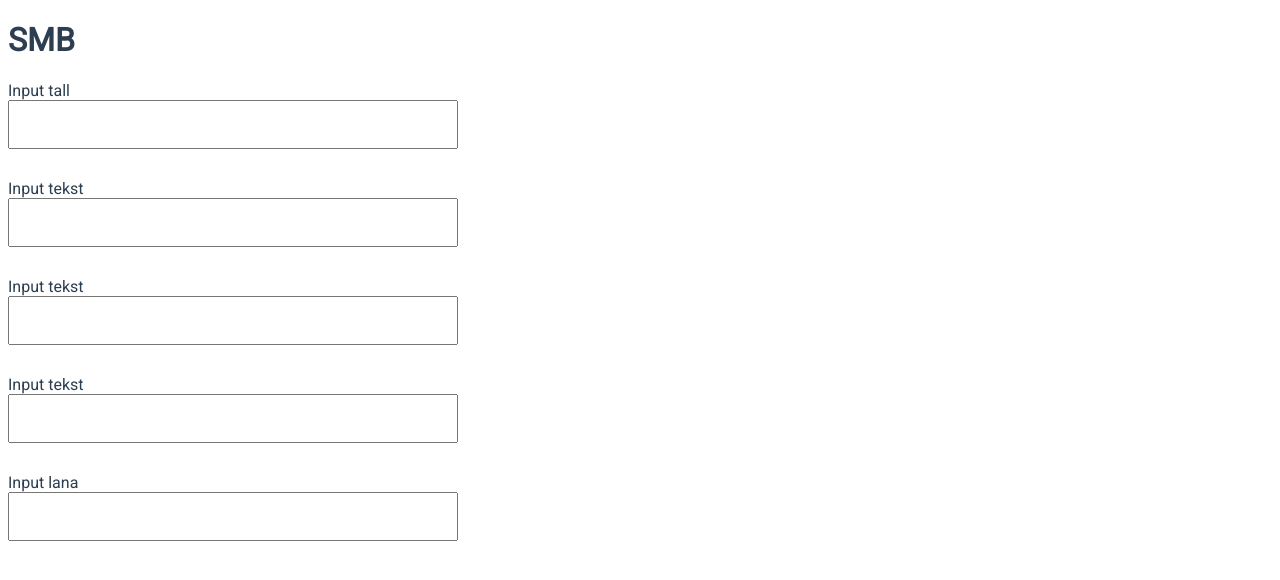
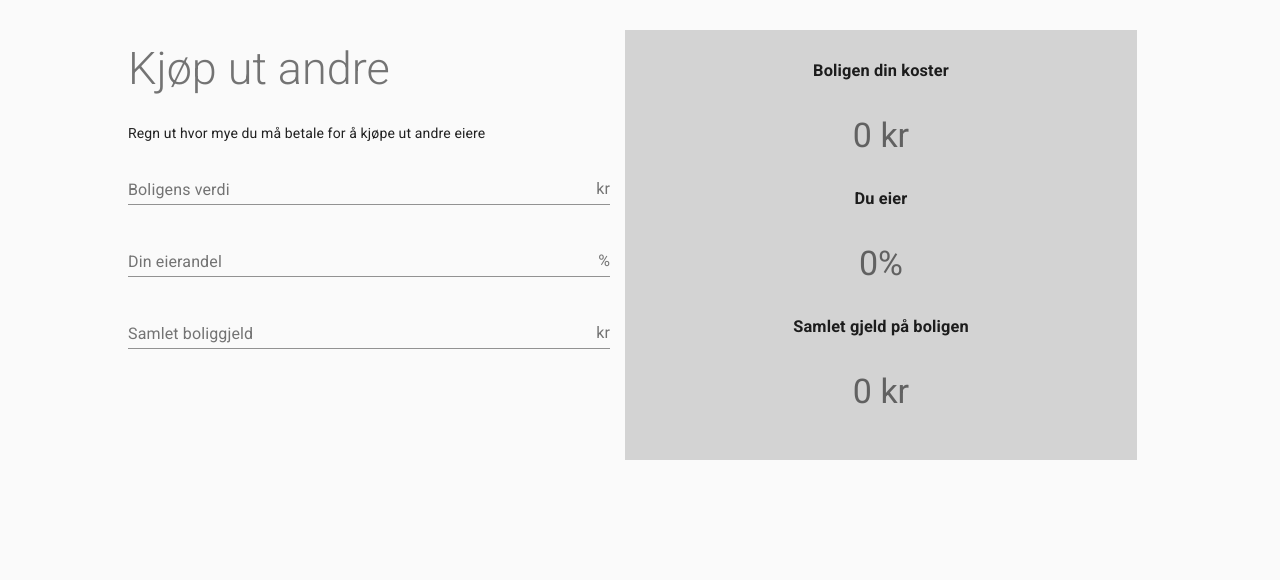
Before and after one commit to lanavu/smb-kalkulator, a Vue app: page /#/ in a window 1280 px wide. Shown: the top 580 px of the page. Built offline with nearby package versions, Linux system fonts and the light colour scheme.

Commit message:
Vue material

```diff
--- a/package.json
+++ b/package.json
@@ -10,6 +10,7 @@
   "dependencies": {
     "core-js": "^2.6.5",
     "vue": "^2.6.10",
+    "vue-material": "^1.0.0-beta-11",
     "vue-router": "^3.0.3",
     "vuex": "^3.0.1"
   },
--- a/public/index.html
+++ b/public/index.html
@@ -5,11 +5,12 @@
     <meta http-equiv="X-UA-Compatible" content="IE=edge">
     <meta name="viewport" content="width=device-width,initial-scale=1.0">
     <link rel="icon" href="<%= BASE_URL %>favicon.ico">
-    <title>smb-kalkulator</title>
+    <link rel="stylesheet" href="//fonts.googleapis.com/css?family=Roboto:100,300,400,500,700,400italic|Material+Icons">
+    <title>Breakup calculator</title>
   </head>
   <body>
     <noscript>
-      <strong>We're sorry but smb-kalkulator doesn't work properly without JavaScript enabled. Please enable it to continue.</strong>
+      <strong>We're sorry but the breakup calculator doesn't work properly without JavaScript enabled. Please enable it to continue.</strong>
     </noscript>
     <div id="app"></div>
     <!-- built files will be auto injected -->
--- a/src/App.vue
+++ b/src/App.vue
@@ -1,25 +1,33 @@
 <template>
   <div id="app">
-    <router-view />
+    <main class="main" id="main">
+      <router-view />
+    </main>
   </div>
 </template>
 
 <style lang="scss">
-@import url("https://fonts.googleapis.com/css?family=Roboto&display=swap");
+@import "styles/theme";
+@import "styles/typography";
+
 #app {
   font-family: "Roboto", "Avenir", Helvetica, Arial, sans-serif;
   -webkit-font-smoothing: antialiased;
   -moz-osx-font-smoothing: grayscale;
-  color: #2c3e50;
 }
-#nav {
-  padding: 30px;
-  a {
-    font-weight: bold;
-    color: #2c3e50;
-    &.router-link-exact-active {
-      color: #42b983;
-    }
-  }
+main {
+  display: flex;
+  justify-content: center;
+  padding: 15px;
+}
+
+input[type="number"]::-webkit-outer-spin-button,
+input[type="number"]::-webkit-inner-spin-button {
+  -webkit-appearance: none;
+  margin: 0;
+}
+
+input[type="number"] {
+  -moz-appearance: textfield;
 }
 </style>
--- a/src/components/InputField.vue
+++ /dev/null
@@ -1,48 +0,0 @@
-<template>
-  <div class="input-field">
-    <label :for="id">{{ label }}</label>
-    <input :type="inputType" :id="id" />
-  </div>
-</template>
-
-<script>
-import { generateUUID } from "@/helpers/functions";
-
-export default {
-  name: "InputField",
-  props: {
-    inputType: {
-      type: String,
-      default: "text"
-    },
-    label: {
-      type: String,
-      required: true
-    }
-  },
-  data() {
-    return {
-      id: null
-    };
-  },
-  created() {
-    this.id = this.generateUUID();
-  },
-  methods: {
-    generateUUID
-  }
-};
-</script>
-
-<style lang="scss" scoped>
-.input-field {
-  width: 450px;
-  display: flex;
-  flex-direction: column;
-  margin-bottom: 30px;
-
-  input {
-    padding: 15px;
-  }
-}
-</style>
--- /dev/null
+++ b/src/components/UserInputForm.vue
@@ -0,0 +1,55 @@
+<template>
+  <div class="user-input-form">
+    <md-field>
+      <label for="estimated-value">Boligens verdi</label>
+      <md-input
+        type="number"
+        id="estimated-value"
+        name="estimated-value"
+        min="0"
+        @input="value => handleNumberInput('propertyValue', value)"
+      />
+      <span class="md-suffix">kr</span>
+    </md-field>
+    <md-field>
+      <label for="ownership-share">Din eierandel</label>
+      <md-input
+        type="number"
+        id="ownership-share"
+        name="ownership-share"
+        min="0"
+        max="100"
+        @input="value => handleNumberInput('ownershipShare', value)"
+      />
+      <span class="md-suffix">%</span>
+    </md-field>
+    <md-field>
+      <label for="property-dept">Samlet boliggjeld</label>
+      <md-input
+        type="number"
+        id="property-dept"
+        name="property-dept"
+        min="0"
+        @input="value => handleNumberInput('propertyDept', value)"
+      />
+      <span class="md-suffix">kr</span>
+    </md-field>
+  </div>
+</template>
+
+<script>
+import { mapMutations } from "vuex";
+export default {
+  name: "UserInputForm",
+  methods: {
+    ...mapMutations({ setUserInput: "SET_USER_INPUT" }),
+
+    handleNumberInput(property, value) {
+      const numberValue = parseInt(value);
+      this.setUserInput({ property, value: numberValue });
+    }
+  }
+};
+</script>
+
+<style></style>
--- a/src/helpers/functions.js
+++ b/src/helpers/functions.js
@@ -6,3 +6,7 @@ export function generateUUID() {
     ).toString(16)
   );
 }
+
+export function toLocaleString(value) {
+  return value ? value.toLocaleString("no-NB") : 0;
+}
--- a/src/main.js
+++ b/src/main.js
@@ -2,6 +2,9 @@ import Vue from "vue";
 import App from "./App.vue";
 import router from "./router";
 import store from "./store";
+import VueMaterial from "vue-material";
+
+Vue.use(VueMaterial);
 
 Vue.config.productionTip = false;
 
--- a/src/store.js
+++ b/src/store.js
@@ -4,7 +4,17 @@ import Vuex from "vuex";
 Vue.use(Vuex);
 
 export default new Vuex.Store({
-  state: {},
-  mutations: {},
+  state: {
+    userInput: {
+      propertyValue: null,
+      ownershipShare: null,
+      propertyDept: null
+    }
+  },
+  mutations: {
+    SET_USER_INPUT(state, payload) {
+      state.userInput[payload.property] = payload.value;
+    }
+  },
   actions: {}
 });
--- /dev/null
+++ b/src/styles/theme.scss
@@ -0,0 +1,13 @@
+@import '~vue-material/dist/vue-material.min.css';
+@import '~vue-material/dist/theme/default.css';
+@import "~vue-material/dist/theme/engine"; // Import the theme engine
+
+@include md-register-theme(
+  "default",
+  (
+    primary: md-get-palette-color(teal, 900),
+    accent: md-get-palette-color(pink, 100),
+    theme: light
+  )
+);
+@import "~vue-material/dist/theme/all";
--- /dev/null
+++ b/src/styles/typography.scss
@@ -0,0 +1,3 @@
+.light-type {
+    font-weight: 300;
+}
--- a/src/views/SMB.vue
+++ b/src/views/SMB.vue
@@ -1,22 +1,65 @@
 <template>
-  <div class="about">
-    <h1>SMB</h1>
-    <InputField inputType="number" label="Input tall" />
-    <InputField label="Input tekst" />
-    <InputField label="Input tekst" />
-    <InputField label="Input tekst" />
-    <InputField label="Input lana" />
+  <div class="SMB">
+    <div class="SMB-borad md-layout">
+      <div class="user-input md-layout-item">
+        <h1 class="md-display-2 light-type">Kjøp ut andre</h1>
+        <p>Regn ut hvor mye du må betale for å kjøpe ut andre eiere</p>
+        <UserInputForm />
+      </div>
+      <div class="result md-layout-item">
+        <div class="input-info">
+          <h3>Boligen din koster</h3>
+          <p class="md-display-1">
+            {{ toLocaleString(userInput.propertyValue) }} kr
+          </p>
+          <h3>Du eier</h3>
+          <p class="md-display-1">
+            {{ toLocaleString(userInput.ownershipShare) }}%
+          </p>
+          <h3>Samlet gjeld på boligen</h3>
+          <p class="md-display-1">
+            {{ toLocaleString(userInput.propertyDept) }} kr
+          </p>
+        </div>
+      </div>
+    </div>
   </div>
 </template>
 
 <script>
-import InputField from "@/components/InputField";
+import { mapState } from "vuex";
+import { toLocaleString } from "@/helpers/functions";
+import UserInputForm from "@/components/UserInputForm";
 export default {
   name: "SMB",
   components: {
-    InputField
+    UserInputForm
+  },
+  methods: {
+    toLocaleString
+  },
+  computed: {
+    ...mapState({
+      userInput: state => state.userInput
+    })
   }
 };
 </script>
 
-<style></style>
+<style lang="scss" scoped>
+.SMB {
+  max-width: 1024px;
+  width: 100%;
+}
+.result {
+  display: flex;
+  justify-content: center;
+  background: lightgray;
+  margin: 15px;
+  padding: 15px;
+
+  .input-info {
+    text-align: center;
+  }
+}
+</style>
```
Also changed, not shown: 1 other file (tests, documents, lock files or other folders).
